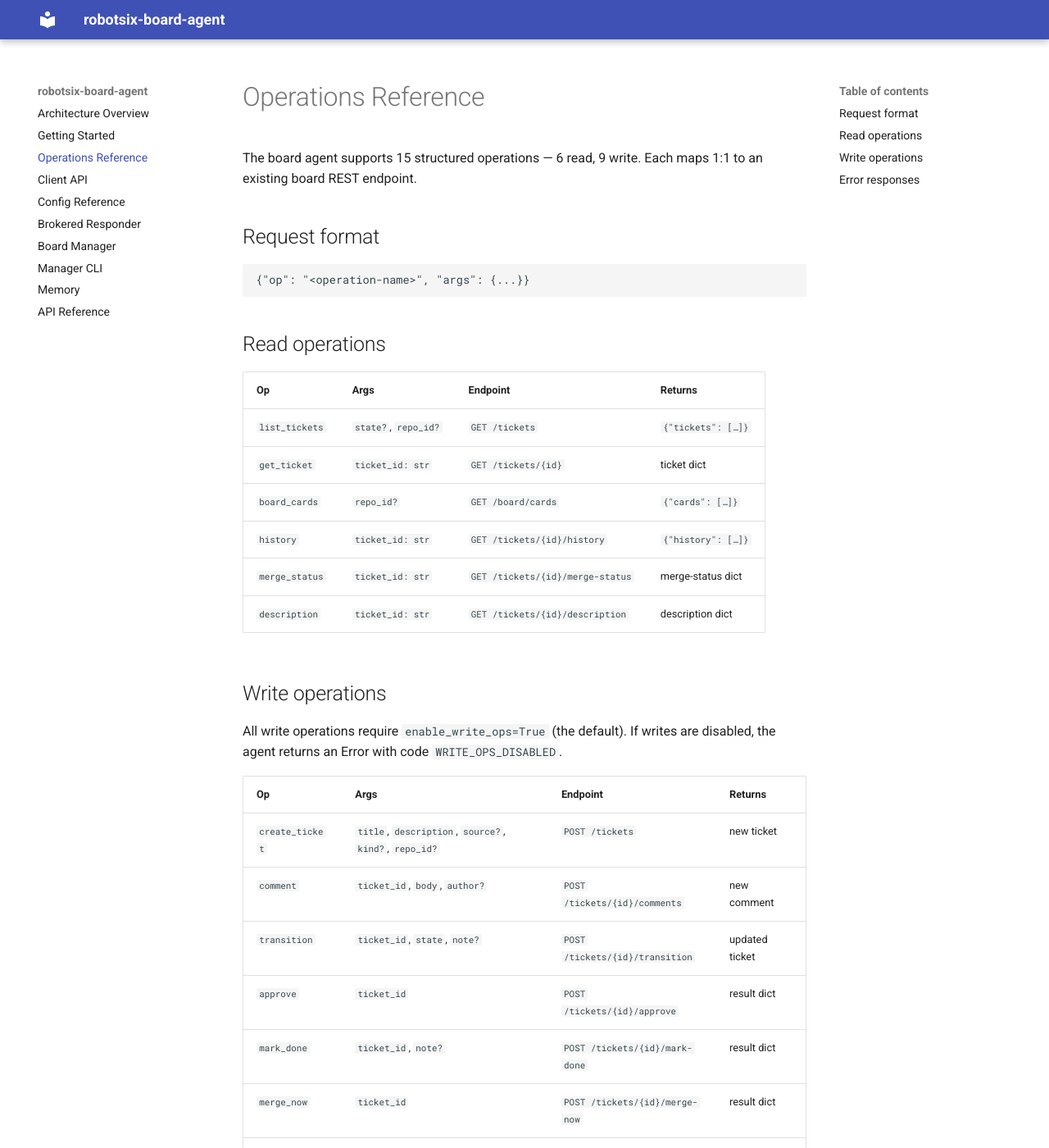
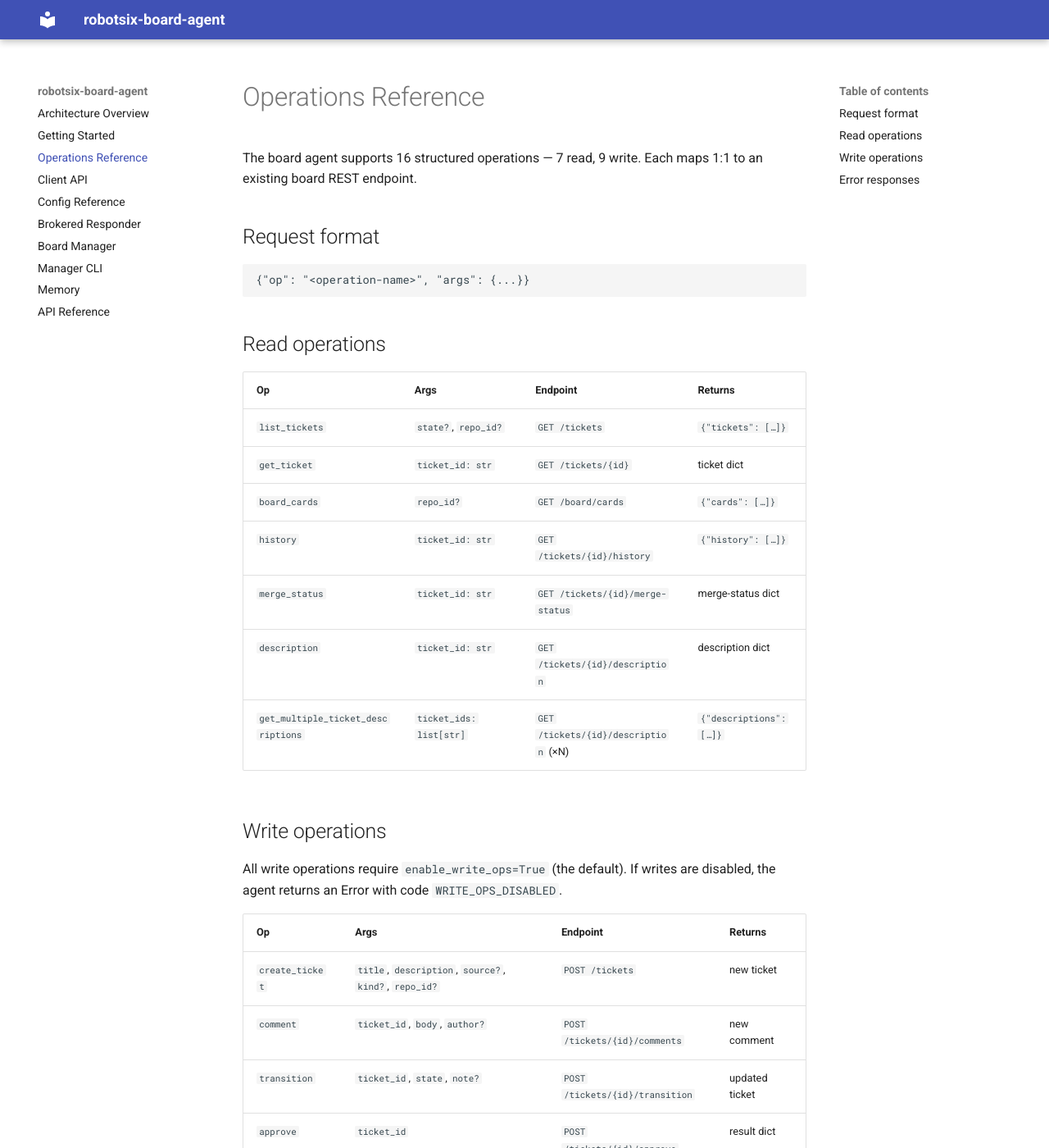
Before and after one commit to damien-robotsix/robotsix-board-agent, an MkDocs documentation site: the page built from docs/ops/operations.md, in a window 1280 px wide and 1400 px high. Shown: the whole window at 82% size. Built offline with MkDocs 1.6.1 and Material for MkDocs 9.7.7, drawn with Linux system fonts in a browser that asks for light colours.

Commit message:
mill: get_multiple_ticket_descriptions operation missing from docs/ops/operations.md (20260629T031810Z-get-multiple-ticket-descriptions-operati-cacf) (#168)
Co-authored-by: robotsix-mill <mill@robotsix.local>

```diff
--- a/docs/ops/operations.md
+++ b/docs/ops/operations.md
@@ -1,6 +1,6 @@
 # Operations Reference
 
-The board agent supports 15 structured operations — 6 read, 9 write.
+The board agent supports 16 structured operations — 7 read, 9 write.
 Each maps 1:1 to an existing board REST endpoint.
 
 ## Request format
@@ -19,6 +19,7 @@ Each maps 1:1 to an existing board REST endpoint.
 | `history`       | `ticket_id: str`                     | `GET /tickets/{id}/history`       | `{"history": […]}` |
 | `merge_status`  | `ticket_id: str`                     | `GET /tickets/{id}/merge-status`  | merge-status dict |
 | `description`   | `ticket_id: str`                     | `GET /tickets/{id}/description`   | description dict |
+| `get_multiple_ticket_descriptions` | `ticket_ids: list[str]` | `GET /tickets/{id}/description` (×N) | `{"descriptions": […]}` |
 
 ## Write operations
 
```
Also changed, not shown: CHANGELOG.md (+1 -0 lines).
